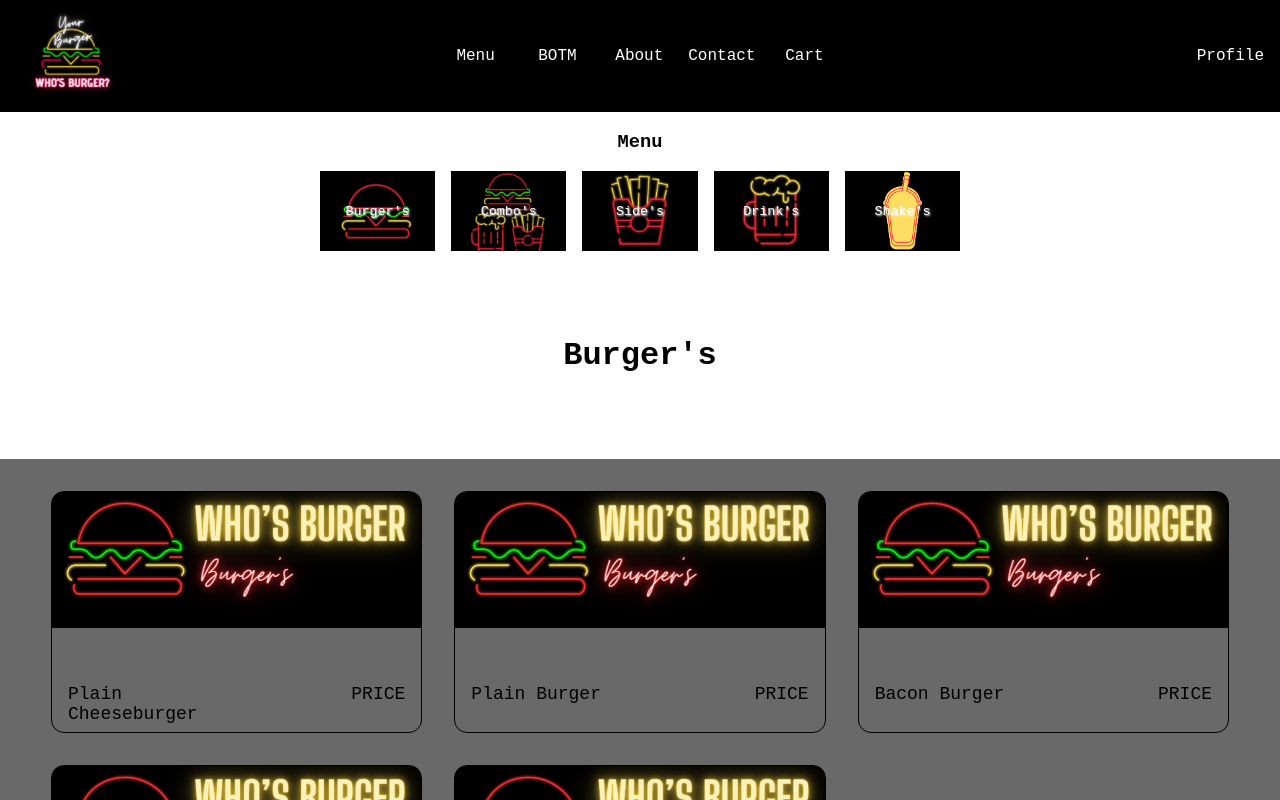
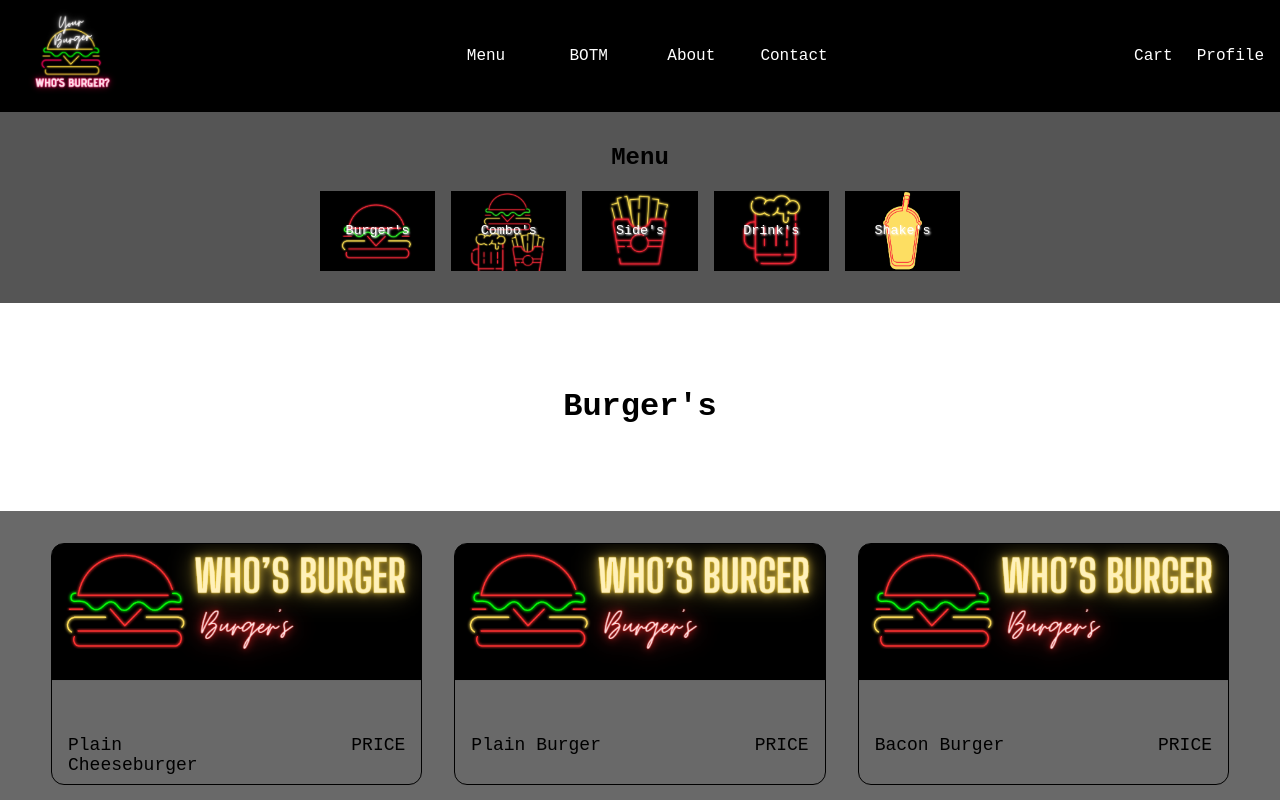
Before and after one commit to zullicm/whos-burger, a React (Create React App) app in the folder client/: page / in a window 1280 px wide. Shown: the top 800 px of the page. Built offline with nearby package versions, Linux system fonts and the light colour scheme; no server answers.

Commit message:
Changed background of option bar and moved Menu header into the option bar, moved Cart in navbar next to profile and fixed profile hover action

```diff
--- a/client/src/App.css
+++ b/client/src/App.css
@@ -63,10 +63,20 @@ button{
   cursor: pointer;
 }
 
-.navbar ul{
+.nav-middle{
   list-style: none;
   display: grid;
-  grid-template-columns: repeat(5, 1fr);
+  grid-template-columns: repeat(4, 1fr);
+  gap: 1rem;
+  padding: 0%;
+  margin: 0%;
+  height: 100%;
+}
+
+.nav-end{
+  list-style: none;
+  display: grid;
+  grid-template-columns: repeat(2, 1fr);
   gap: 1rem;
   padding: 0%;
   margin: 0%;
@@ -93,22 +103,20 @@ button{
 
 }
 
-.nav-profile{
-  display: grid;
-  align-items: center;
-  text-align: right;
-}
-
-.navbnav-profile a.active{
-  background-color: #555;
-}
-
-.nav-profile a:hover{
-  background-color: #777;
-  cursor: pointer;
+.navbar div{
+padding-left: 65%;
 }
 
 /* ----- MENU ----- */
+
+.menu-options-bar{
+  background-color: #555;
+  padding: 2rem 0rem;
+}
+
+.menu-options-bar h2{
+  margin-top: 0;
+}
 
 .menu-section-container{
   display: grid;
--- a/client/src/Components/MenuOptionsBar.jsx
+++ b/client/src/Components/MenuOptionsBar.jsx
@@ -4,7 +4,8 @@ function MenuOptionsBar({burgerRef, comboRef, sideRef , drinkRef, shakeRef}){
 
 
   return(
-    <div>
+    <div className="menu-options-bar">
+      <h2>Menu</h2>
       <ul className="options-bar">
         <li>
           <button id="burger-button" onClick={() => {
--- a/client/src/Components/NavBar.jsx
+++ b/client/src/Components/NavBar.jsx
@@ -6,10 +6,11 @@ import Logo from '../Assets/Logo.png'
 function NavBar(){
   const navigate = useNavigate()
 
+
   return(
     <header className="navbar" >
       <img src={Logo} title="Who's Burger Homepage" onClick={() => navigate('')} />
-      <ul>
+      <ul className="nav-middle">
         <li onClick={() => navigate('menu')} title="Menu">
           <a className="navbar-item">Menu</a>
           </li>
@@ -22,12 +23,16 @@ function NavBar(){
           <li onClick={() => navigate('contact')} title="Contact">
           <a className="navbar-item" >Contact</a>
           </li>
-          <li onClick={() => navigate('cart')} title="Cart">
-          <a className="navbar-item">Cart</a>
-          </li>
       </ul>
-      <div className=" nav-profile">
-        <a className="navbar-item" exact to="/profile">Profile</a>
+      <div>
+      <ul className="nav-end">
+        <li onClick={() => navigate('cart')} title="Cart">
+        <a className="navbar-item">Cart</a>
+        </li>
+        <li onClick={() => navigate('profile')} title="Profile">
+        <a className="navbar-item">Profile</a>
+        </li>
+      </ul>
       </div>
     </header>
   )
--- a/client/src/Pages/MenuPage.jsx
+++ b/client/src/Pages/MenuPage.jsx
@@ -23,7 +23,6 @@ function MenuPage(){
 
   return(
     <div className="menu">
-      <h3>Menu</h3>
       <MenuOptionsBar
       burgerRef={burgerRef}
       comboRef={comboRef}
```
